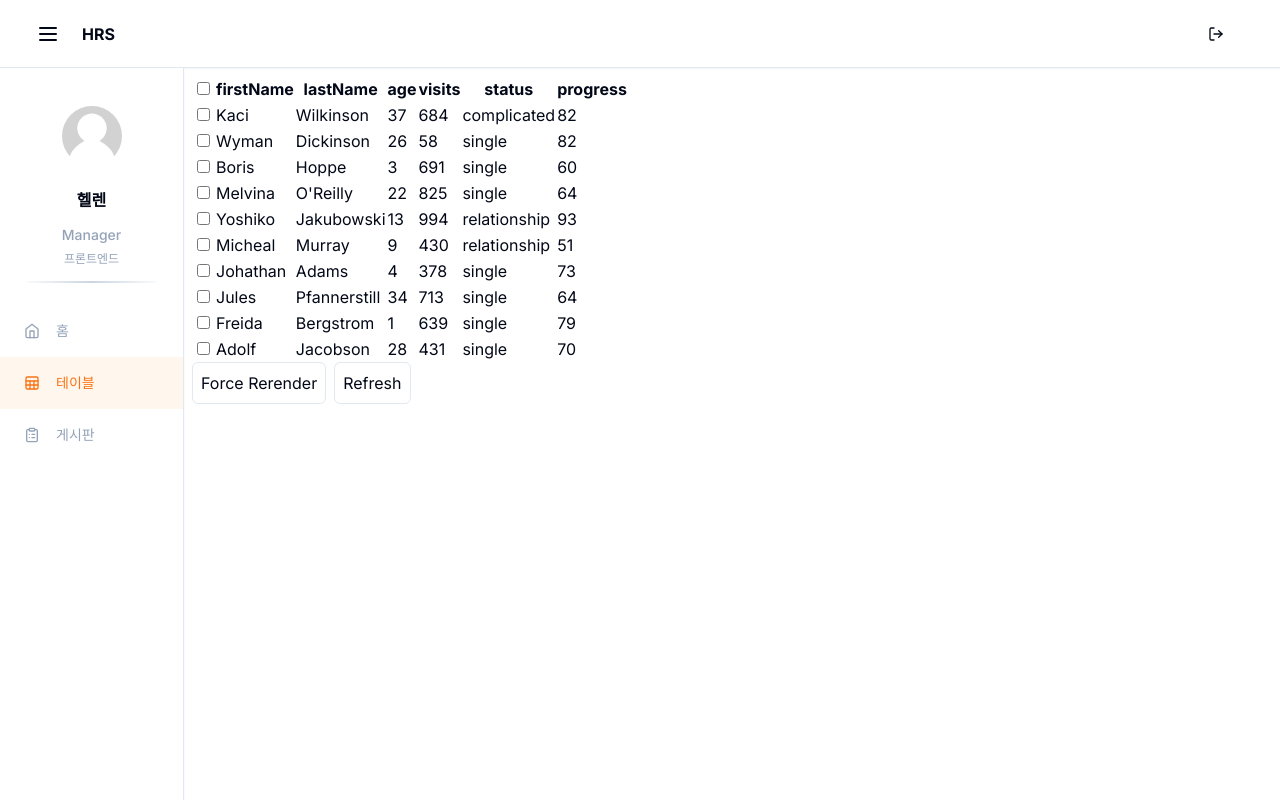
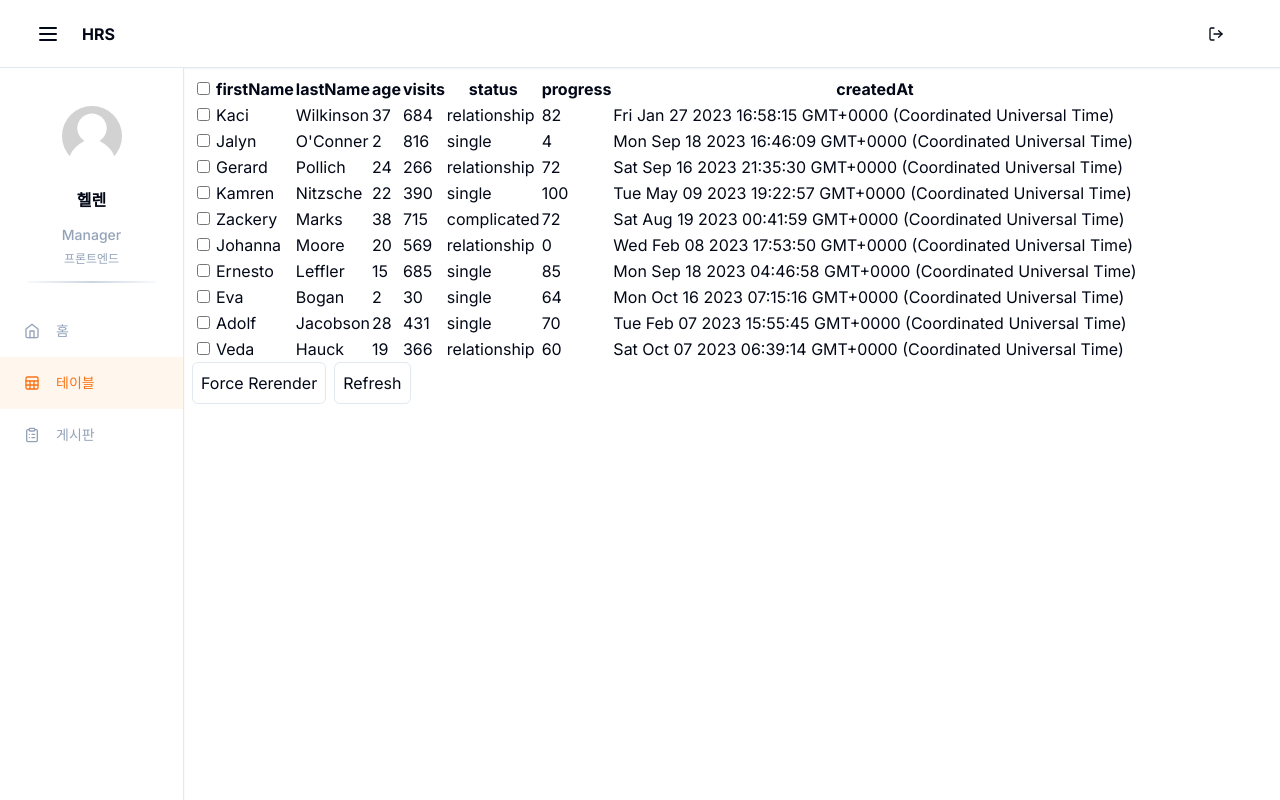
Before and after one commit to iinsu/hrs_sandbox, a Next.js app: page /table/faker in a window 1280 px wide. Built offline with nearby package versions, Linux system fonts and the light colour scheme.

Commit message:
Faker Table - 시간 더미 추가

```diff
--- a/src/app/(main)/table/faker/components/columns.tsx
+++ b/src/app/(main)/table/faker/components/columns.tsx
@@ -47,4 +47,7 @@ export const columns: ColumnDef<Person>[] = [
   {
     accessorKey: "progress",
   },
+  {
+    accessorKey: "createdAt",
+  },
 ];
--- a/src/app/(main)/table/faker/makeData.ts
+++ b/src/app/(main)/table/faker/makeData.ts
@@ -7,6 +7,7 @@ export type Person = {
   visits: number;
   progress: number;
   status: "relationship" | "complicated" | "single";
+  createdAt: Date;
   subRows?: Person[];
 };
 
@@ -26,6 +27,10 @@ const newPerson = (): Person => {
     age: faker.number.int(40),
     visits: faker.number.int(1000),
     progress: faker.number.int(100),
+    createdAt: faker.date.between({
+      from: "2023-01-01T00:00:00.000Z",
+      to: "2024-01-01T00:00:00.000Z",
+    }),
     status: faker.helpers.shuffle<Person["status"]>([
       "relationship",
       "complicated",
```
